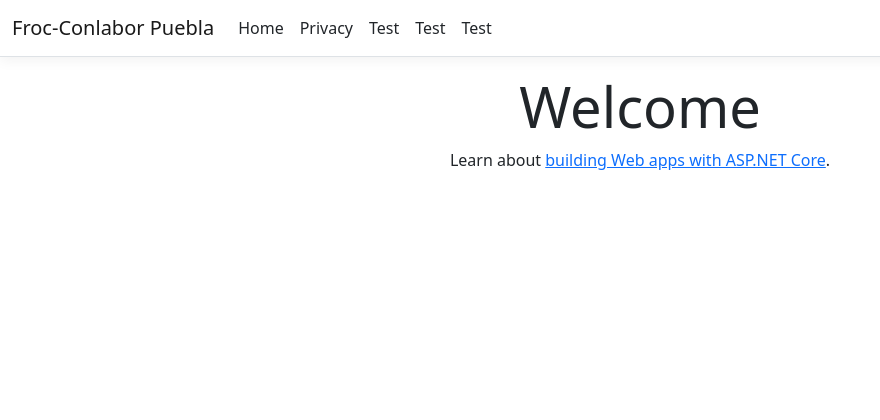
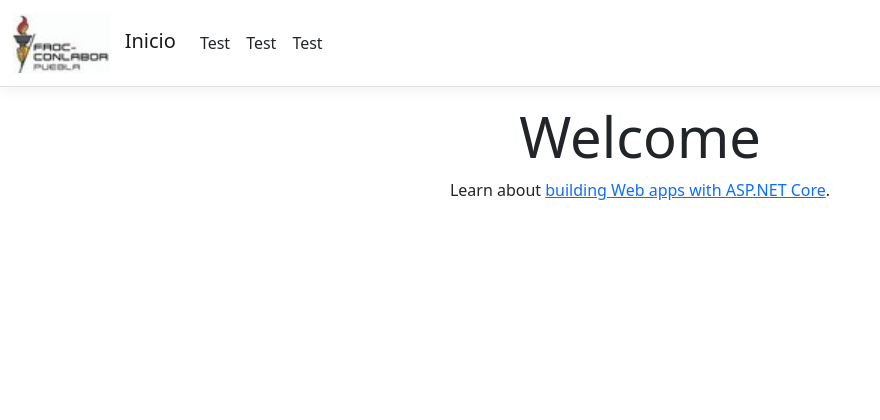
Before and after one commit to DutifultDwart/FrocConlaborPueblaWeb, an ASP.NET Core app: page / in a window 1280 px wide. Shown: the top 420 px of the page, without its empty margins (0-880 px from the left). Run offline with ASP.NET Core 8, Linux system fonts and the light colour scheme; style sheets or scripts are compiled from the project's sources.

Commit message:
Se agrego el logo como ejemplon

```diff
--- a/FrocConlaborPueblaWeb/Controllers/HomeController.cs
+++ b/FrocConlaborPueblaWeb/Controllers/HomeController.cs
@@ -18,11 +18,6 @@ namespace FrocConlaborPueblaWeb.Controllers
             return View();
         }
 
-        public IActionResult Privacy()
-        {
-            return View();
-        }
-
         public IActionResult Test()
         {
             return View();
--- a/FrocConlaborPueblaWeb/Views/Shared/_Layout.cshtml
+++ b/FrocConlaborPueblaWeb/Views/Shared/_Layout.cshtml
@@ -12,19 +12,21 @@
     <header>
         <nav class="navbar navbar-expand-sm navbar-toggleable-sm navbar-light bg-white border-bottom box-shadow mb-3">
             <div class="container-fluid">
-                <a class="navbar-brand" asp-area="" asp-controller="Home" asp-action="Index">Froc-Conlabor Puebla</a>
+                <a class="navbar-brand" asp-area="" asp-controller="Home" asp-action="Index"> <img src="~/img/logo.jpg" class="logo-img" />
+                  Inicio
+                </a>
                 <button class="navbar-toggler" type="button" data-bs-toggle="collapse" data-bs-target=".navbar-collapse" aria-controls="navbarSupportedContent"
                         aria-expanded="false" aria-label="Toggle navigation">
                     <span class="navbar-toggler-icon"></span>
                 </button>
                 <div class="navbar-collapse collapse d-sm-inline-flex justify-content-between">
                     <ul class="navbar-nav flex-grow-1">
-                        <li class="nav-item">
-                            <a class="nav-link text-dark" asp-area="" asp-controller="Home" asp-action="Index">Home</a>
-                        </li>
-                        <li class="nav-item">
+                        @* <li class="nav-item">
+                            <a class="nav-link text-dark" asp-area="" asp-controller="Home" asp-action="Index">Inicio</a>
+                         *@</li>
+                        @* <li class="nav-item"
                             <a class="nav-link text-dark" asp-area="" asp-controller="Home" asp-action="Privacy">Privacy</a>
-                        </li>
+                        </li> *@
                         <li class="nav-item">
                             <a class="nav-link text-dark" asp-area="" asp-controller="Home" asp-action="Test">Test</a>
                         </li>
--- a/FrocConlaborPueblaWeb/wwwroot/css/site.css
+++ b/FrocConlaborPueblaWeb/wwwroot/css/site.css
@@ -20,3 +20,8 @@ html {
 body {
   margin-bottom: 60px;
 }
+
+.logo-img {
+  height: 60px;
+  margin-right: 10px;
+}
```
Also changed, not shown: FrocConlaborPueblaWeb/wwwroot/img/logo.jpg (added).
